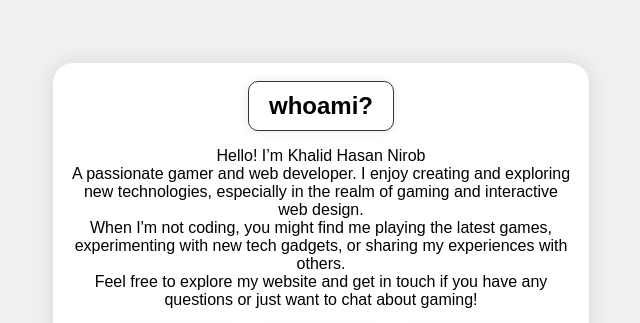
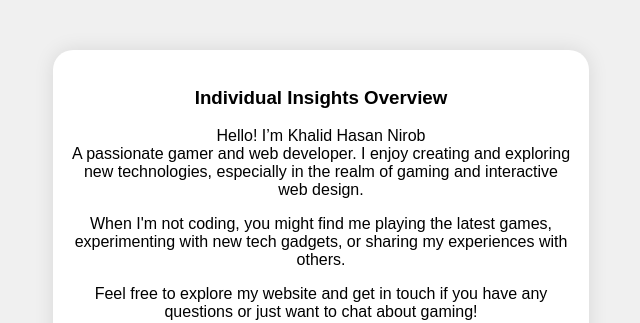
Before and after one commit to Khalidhasan113/Khalidhasan113.github.io, a plain HTML site: page index.html in a window 1280 px wide. Shown: the part 145-468 px from the top of the page, without its empty margins (319-959 px from the left). Drawn offline with Linux system fonts and the light colour scheme.

Commit message:
Update index.html

```diff
--- a/index.html
+++ b/index.html
@@ -111,20 +111,22 @@
 </head>
 <body>
     <div class="container">
-        <h2 id="title">whoami?</h2>
+        <h3 id="title">Individual Insights Overview</h3>
         <div class="bio">
-        <p>Hello! I’m Khalid Hasan Nirob<br>A passionate gamer and web developer. I enjoy creating and exploring new technologies, especially in the realm of gaming and interactive web design.<br>When I'm not coding, you might find me playing the latest games, experimenting with new tech gadgets, or sharing my experiences with others.<br>Feel free to explore my website and get in touch if you have any questions or just want to chat about gaming!</p>
-            </div>
+        <p>Hello! I’m Khalid Hasan Nirob<br>A passionate gamer and web developer. I enjoy creating and exploring new technologies, especially in the realm of gaming and interactive web design.</p>
+        <p>When I'm not coding, you might find me playing the latest games, experimenting with new tech gadgets, or sharing my experiences with others.</p>
+        <p>Feel free to explore my website and get in touch if you have any questions or just want to chat about gaming!</p>
+        </div>
         <div class="wrapper">
             <a href="https://wa.me/+8801674194816" target="_blank" class="icon whatsapp" onclick="handleClick(event, 'https://wa.me/+8801674194816')">
                 <i class="fab fa-whatsapp"></i>
                 <span class="icon-text">WhatsApp</span>
             </a>
-            <a href="https://facebook.com/" target="_blank" class="icon facebook" onclick="handleClick(event, 'https://facebook.com/deobfuscate')">
+            <a href="https://facebook.com/" target="_blank" class="icon facebook" onclick="handleClick(event, 'https://facebook.com/')">
                 <i class="fab fa-facebook-f"></i>
                 <span class="icon-text">Facebook</span>
             </a>
-            <a href="https://instagram.com/" target="_blank" class="icon instagram" onclick="handleClick(event, 'https://instagram.com/cryptonite_core')">
+            <a href="https://instagram.com/" target="_blank" class="icon instagram" onclick="handleClick(event, 'https://instagram.com/')">
                 <i class="fab fa-instagram"></i>
                 <span class="icon-text">Instagram</span>
             </a>
```
